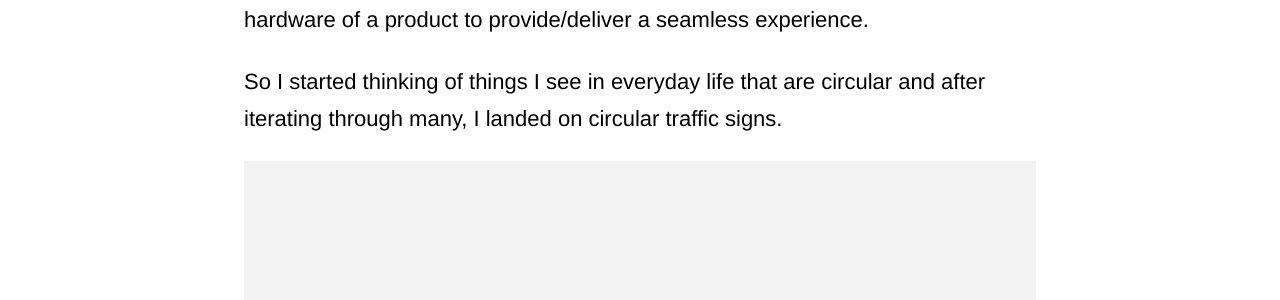
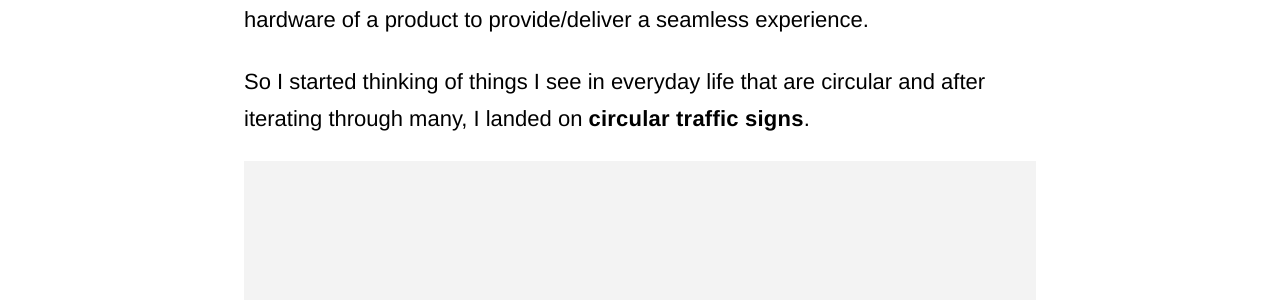
Before and after one commit to pranavmital/projects, a Jekyll site: the page built from _posts/2020-3-23-tedx-design.markdown, in a window 1280 px wide and 900 px high, scrolled down 4663 px. Shown: the part 191-491 px from the top of the window. Built offline with Jekyll 4.4.1, drawn with Linux system fonts in a browser that asks for light colours.

```diff
--- a/_posts/2020-3-23-tedx-design.markdown
+++ b/_posts/2020-3-23-tedx-design.markdown
@@ -34,7 +34,7 @@ My design lead told me that the printing agency we were going to use could only
 
 I wanted it to seem like the shape of the sticker and the design of the sticker were made for each other. I like to think of this as being metaphorically analogous to when a company is able to design the software as well as the hardware of a product to provide/deliver a seamless experience.
 
-So I started thinking of things I see in everyday life that are circular and after iterating through many, I landed on circular traffic signs.
+So I started thinking of things I see in everyday life that are circular and after iterating through many, I landed on **circular traffic signs**.
 
 ![Sticker1](/assets/images/tedx7.jpg)
 ![Sticker2](/assets/images/tedx8.jpg)
```
